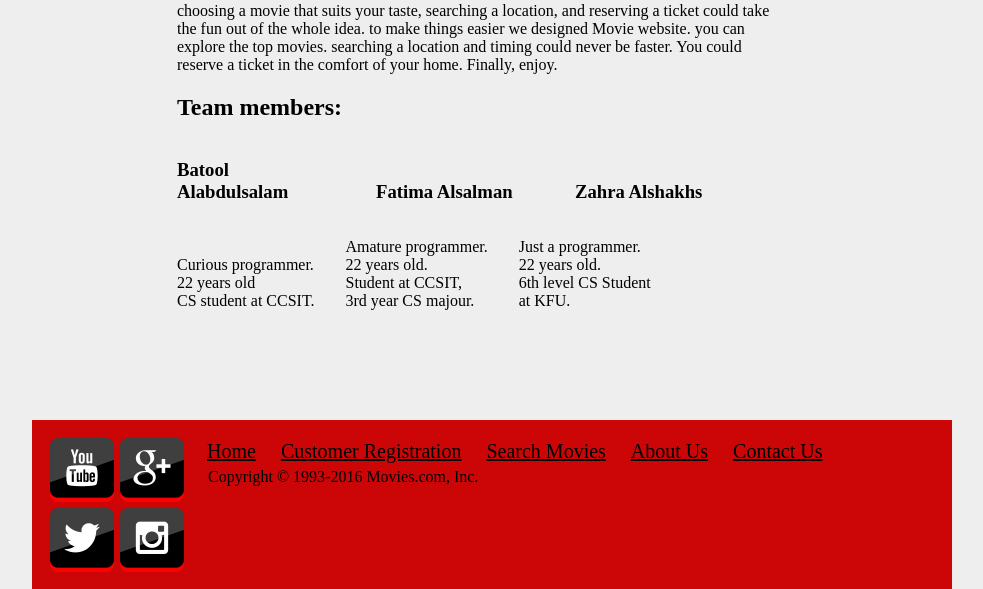
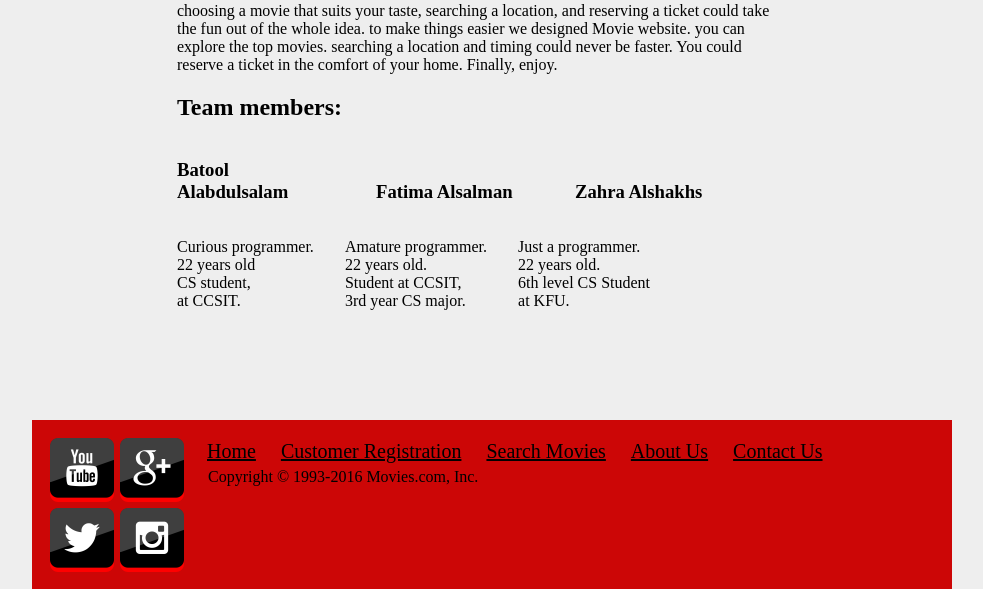
Before and after one commit to Zahra15/Movie_Reservation_System, a PHP site: page /aboutus.php in a window 1280 px wide. Shown: the part 403-992 px from the top of the page, without its empty margins (158-1141 px from the left). Run offline with PHP 8.4, Linux system fonts and the light colour scheme.

Commit message:
Batool's Parag

```diff
--- a/aboutus.php
+++ b/aboutus.php
@@ -20,12 +20,13 @@ include 'header.php';
 
             <p class="aboutP">Curious programmer. <br>
                 22 years old<br>
-                CS student at CCSIT.<br></p>
+                CS student,<br>
+                at CCSIT.<br></p>
 
             <p class="aboutP">Amature programmer.<br>
                 22 years old.<br>
                 Student at CCSIT,<br>
-                3rd year CS majour. <br></p>
+                3rd year CS major. <br></p>
 
             <p class="aboutP">Just a programmer.<br>
                 22 years old.<br>
```
